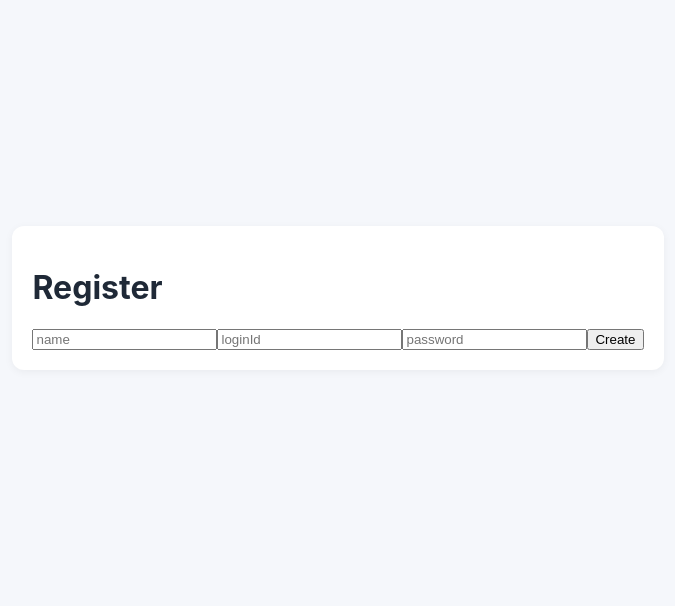
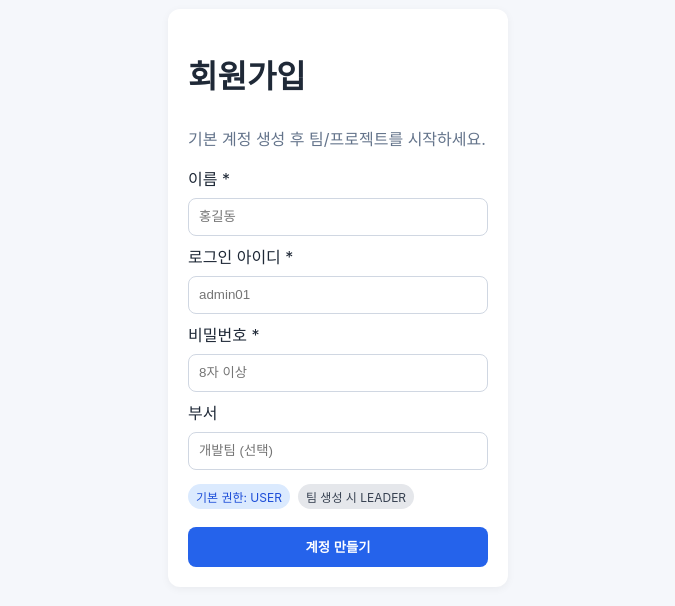
Before and after one commit to work-ayo/kanban, a React (Vite) app: page /register in a window 1280 px wide. Shown: the part 102-708 px from the top of the page, without its empty margins (302-977 px from the left). Built offline with nearby package versions, Linux system fonts and the light colour scheme; no server answers.

Commit message:
feat: improve auth UI with tagged guidance and required register inputs

```diff
--- a/src/pages/LoginPage.tsx
+++ b/src/pages/LoginPage.tsx
@@ -9,14 +9,31 @@ export default function LoginPage() {
   const setUser = useAuthStore((s) => s.setUser);
   const [loginId, setLoginId] = useState('');
   const [password, setPassword] = useState('');
+  const [error, setError] = useState('');
 
   const onSubmit = async (e: FormEvent) => {
     e.preventDefault();
-    const res = await authApi.login({ loginId, password });
-    authStorage.setTokens(res.tokens.accessToken, res.tokens.refreshToken);
-    setUser(res.user);
-    navigate('/app/dashboard');
+    setError('');
+    try {
+      const res = await authApi.login({ loginId, password });
+      authStorage.setTokens(res.tokens.accessToken, res.tokens.refreshToken);
+      setUser(res.user);
+      navigate('/app/dashboard');
+    } catch {
+      setError('로그인 실패: 아이디/비밀번호 확인');
+    }
   };
 
-  return <form onSubmit={onSubmit}><h1>Login</h1><input value={loginId} onChange={(e)=>setLoginId(e.target.value)} placeholder='loginId'/><input type='password' value={password} onChange={(e)=>setPassword(e.target.value)} placeholder='password'/><button type='submit'>Login</button></form>;
+  return (
+    <form className='auth-form' onSubmit={onSubmit}>
+      <h1>로그인</h1>
+      <p className='auth-subtitle'>업무관리 시스템에 접속합니다.</p>
+      {error && <p className='auth-error'>{error}</p>}
+      <label>아이디</label>
+      <input value={loginId} onChange={(e) => setLoginId(e.target.value)} placeholder='admin01' />
+      <label>비밀번호</label>
+      <input type='password' value={password} onChange={(e) => setPassword(e.target.value)} placeholder='••••••••' />
+      <button type='submit'>Login</button>
+    </form>
+  );
 }
--- a/src/pages/RegisterPage.tsx
+++ b/src/pages/RegisterPage.tsx
@@ -2,9 +2,50 @@ import { FormEvent, useState } from 'react';
 import { useNavigate } from 'react-router-dom';
 import { authApi } from '../services/authApi';
 
-export default function RegisterPage(){
+export default function RegisterPage() {
   const navigate = useNavigate();
-  const [form,setForm]=useState({loginId:'',password:'',name:''});
-  const onSubmit=async(e:FormEvent)=>{e.preventDefault(); await authApi.register(form); navigate('/login');};
-  return <form onSubmit={onSubmit}><h1>Register</h1><input placeholder='name' value={form.name} onChange={e=>setForm({...form,name:e.target.value})}/><input placeholder='loginId' value={form.loginId} onChange={e=>setForm({...form,loginId:e.target.value})}/><input type='password' placeholder='password' value={form.password} onChange={e=>setForm({...form,password:e.target.value})}/><button type='submit'>Create</button></form>;
+  const [form, setForm] = useState({ loginId: '', password: '', name: '', department: '' });
+  const [error, setError] = useState('');
+
+  const onSubmit = async (e: FormEvent) => {
+    e.preventDefault();
+    setError('');
+    if (!form.loginId || !form.password || !form.name) {
+      setError('이름, 아이디, 비밀번호는 필수입니다.');
+      return;
+    }
+    try {
+      await authApi.register(form);
+      navigate('/login');
+    } catch {
+      setError('회원가입 실패: 아이디 중복 또는 서버 오류');
+    }
+  };
+
+  return (
+    <form className='auth-form' onSubmit={onSubmit}>
+      <h1>회원가입</h1>
+      <p className='auth-subtitle'>기본 계정 생성 후 팀/프로젝트를 시작하세요.</p>
+      {error && <p className='auth-error'>{error}</p>}
+
+      <label>이름 *</label>
+      <input value={form.name} onChange={(e) => setForm({ ...form, name: e.target.value })} placeholder='홍길동' />
+
+      <label>로그인 아이디 *</label>
+      <input value={form.loginId} onChange={(e) => setForm({ ...form, loginId: e.target.value })} placeholder='admin01' />
+
+      <label>비밀번호 *</label>
+      <input type='password' value={form.password} onChange={(e) => setForm({ ...form, password: e.target.value })} placeholder='8자 이상' />
+
+      <label>부서</label>
+      <input value={form.department} onChange={(e) => setForm({ ...form, department: e.target.value })} placeholder='개발팀 (선택)' />
+
+      <div className='tag-row'>
+        <span className='tag tag-blue'>기본 권한: USER</span>
+        <span className='tag tag-gray'>팀 생성 시 LEADER</span>
+      </div>
+
+      <button type='submit'>계정 만들기</button>
+    </form>
+  );
 }
--- a/src/styles/components.css
+++ b/src/styles/components.css
@@ -1 +1,11 @@
-section,.auth-card{box-shadow:0 2px 8px rgba(0,0,0,.05)}section{background:#fff;border-radius:10px;padding:16px}
+section,.auth-card{box-shadow:0 2px 8px rgba(0,0,0,.05)}
+section{background:#fff;border-radius:10px;padding:16px}
+.auth-form{display:flex;flex-direction:column;gap:8px}
+.auth-form input{height:38px;border:1px solid #d0d7e2;border-radius:8px;padding:0 10px}
+.auth-form button{height:40px;border:none;border-radius:8px;background:#2563eb;color:#fff;font-weight:600;cursor:pointer}
+.auth-subtitle{color:#64748b;margin:0 0 8px}
+.auth-error{color:#dc2626;background:#fee2e2;border-radius:8px;padding:8px}
+.tag-row{display:flex;gap:8px;margin:6px 0 10px}
+.tag{font-size:12px;padding:4px 8px;border-radius:999px}
+.tag-blue{background:#dbeafe;color:#1d4ed8}
+.tag-gray{background:#e5e7eb;color:#374151}
```
